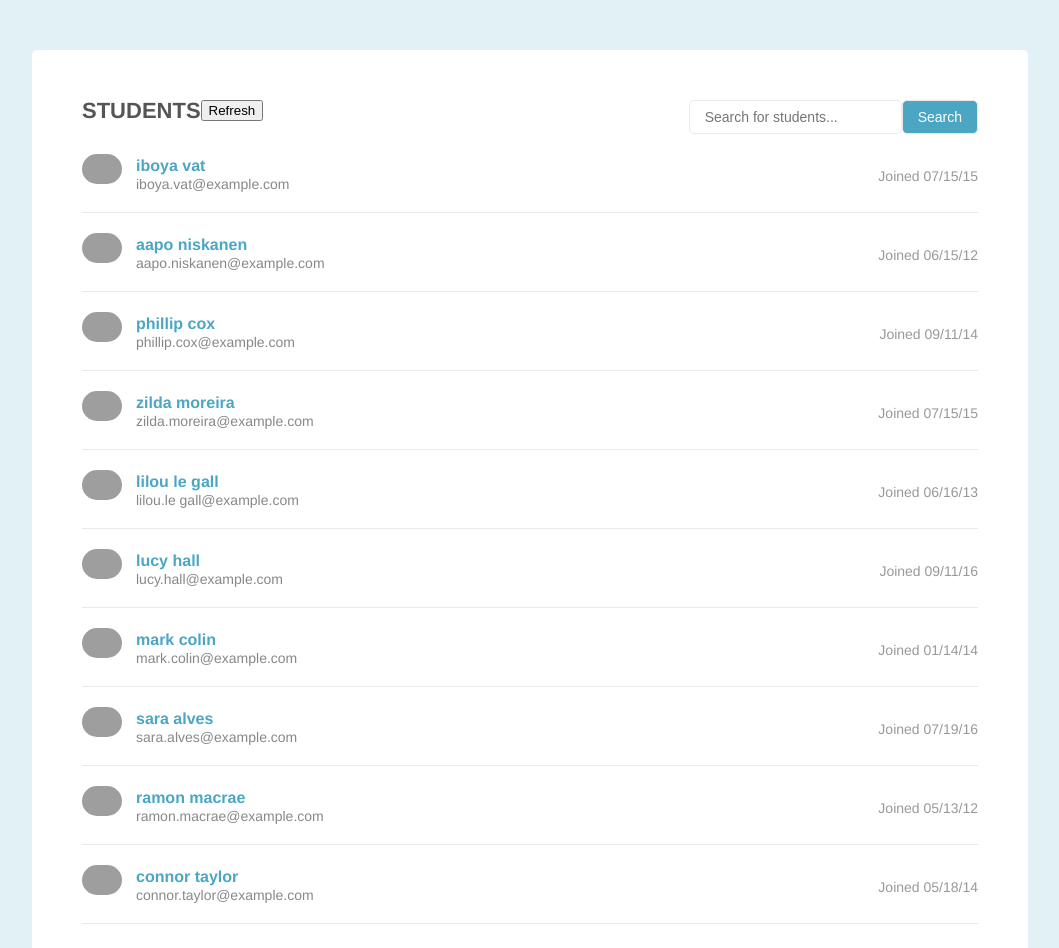
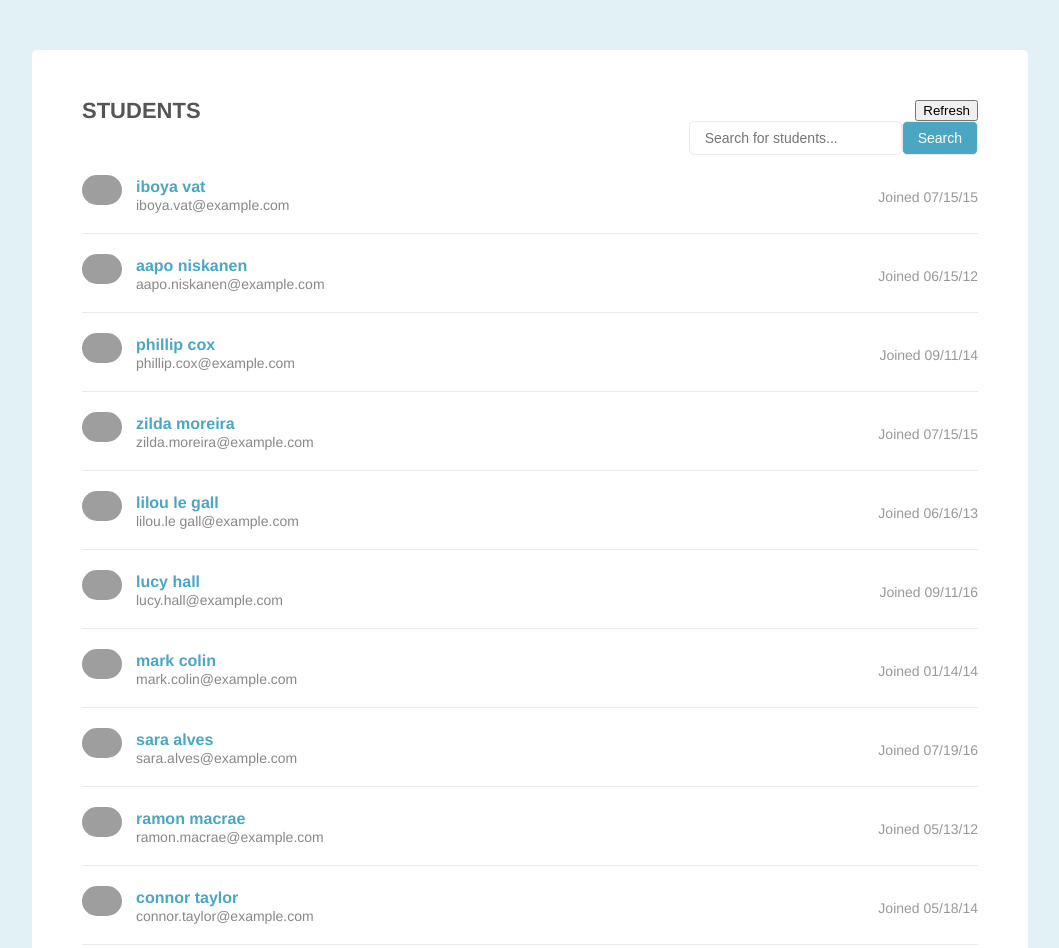
Before and after one commit to kitkogan/jsfs-unit2-project, a plain HTML site: page index.html in a window 1280 px wide. Shown: the top 948 px of the page, without its empty margins (110-1169 px from the left). Drawn offline with Linux system fonts and the light colour scheme; grey boxes are pictures that could not be loaded.

Commit message:
refresh button moved to right

```diff
--- a/index.html
+++ b/index.html
@@ -13,7 +13,10 @@
         <h2>Students</h2>
         <!-- dynamically insert search form here (optional) -->
 
-        <button type="submit"  onClick="refreshPage()">Refresh</button>
+
+        <div style="text-align:right; width:100%; padding:0;">
+            <button type="submit"  onClick="refreshPage()">Refresh</button>
+        </div>
 
       </div>
       <ul class="student-list">
```
